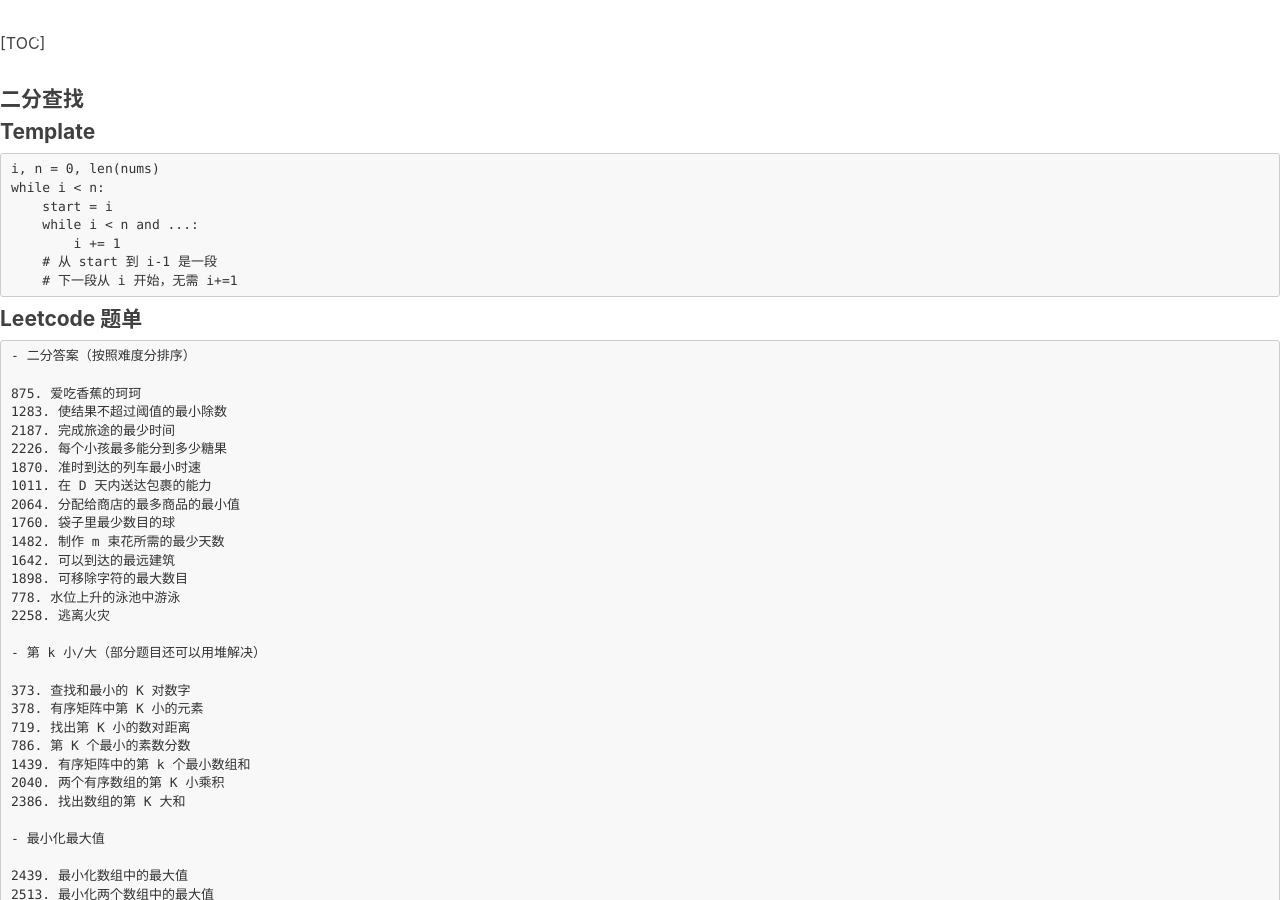
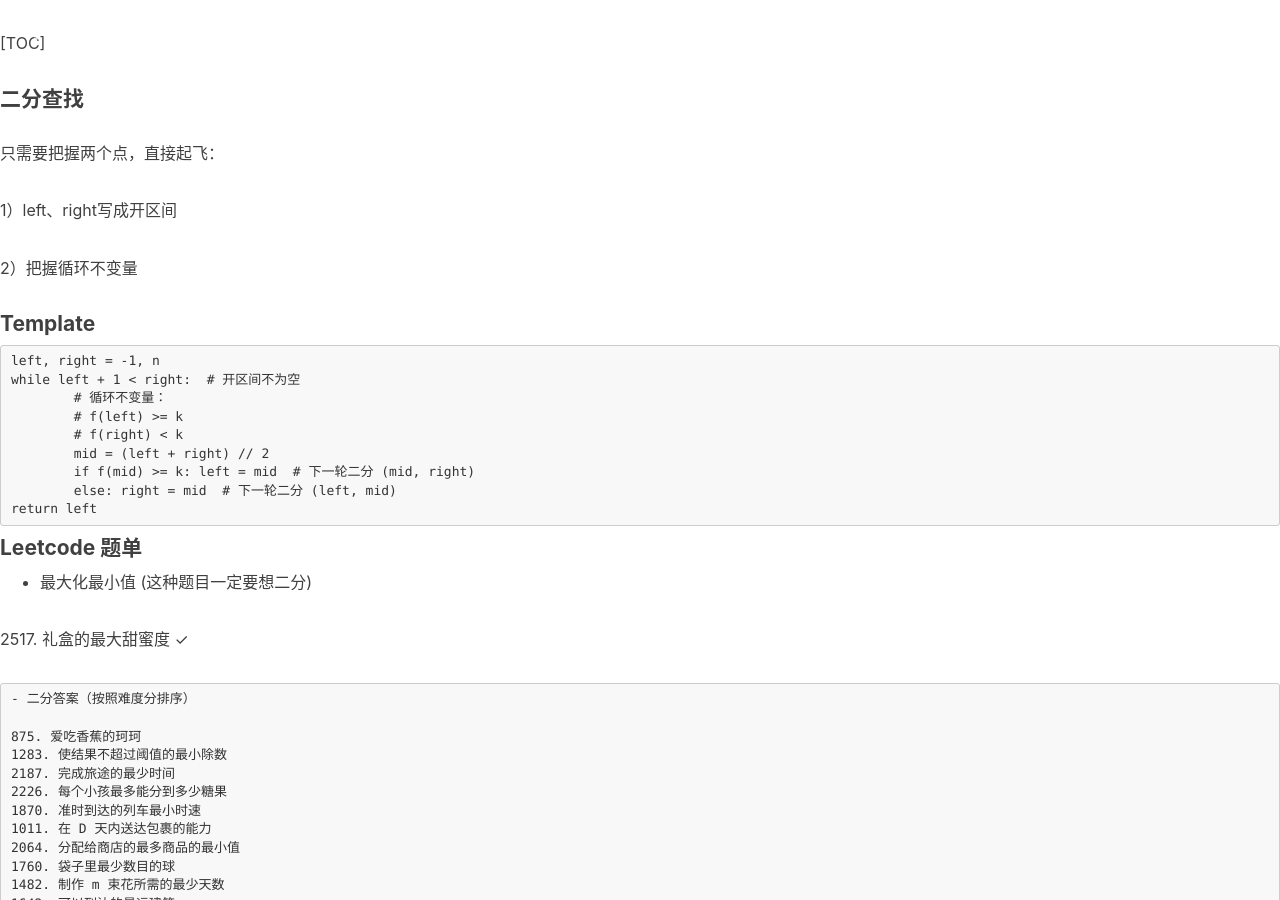
Before and after one commit to KylinC/KylinC.github.io, a Jekyll site: the page built from _posts/2023-08-28-Coding on 二分查找.md, in a window 1280 px wide and 900 px high. Built offline with Jekyll 4.4.1, drawn with Linux system fonts in a browser that asks for light colours; nearby versions of some CDN libraries; our own code applies the rules of GitHub Pages for plain Markdown files; comment, search, counter and statistics services are not loaded.

````diff
--- a/_posts/2023-08-28-Coding on 二分查找.md
+++ b/_posts/2023-08-28-Coding on 二分查找.md
@@ -16,25 +16,41 @@
 
 #### 二分查找
 
+只需要把握两个点，直接起飞：
 
+1）left、right写成开区间
+
+2）把握循环不变量
 
 
 
 #### Template
 
 ```
-i, n = 0, len(nums)
-while i < n:
-    start = i
-    while i < n and ...:
-        i += 1
-    # 从 start 到 i-1 是一段
-    # 下一段从 i 开始，无需 i+=1
+left, right = -1, n
+while left + 1 < right:  # 开区间不为空
+	# 循环不变量：
+	# f(left) >= k
+	# f(right) < k
+	mid = (left + right) // 2
+	if f(mid) >= k: left = mid  # 下一轮二分 (mid, right)
+	else: right = mid  # 下一轮二分 (left, mid)
+return left
 ```
 
 
 
 #### Leetcode 题单
+
+
+
+
+
+
+
+- 最大化最小值 (这种题目一定要想二分)
+
+[2517. 礼盒的最大甜蜜度](https://leetcode.cn/problems/maximum-tastiness-of-candy-basket/) ✓
 
 
 
````
Also changed, not shown: _posts/2023-08-27-Coding on 树上倍增.md (+1 -1 lines).
